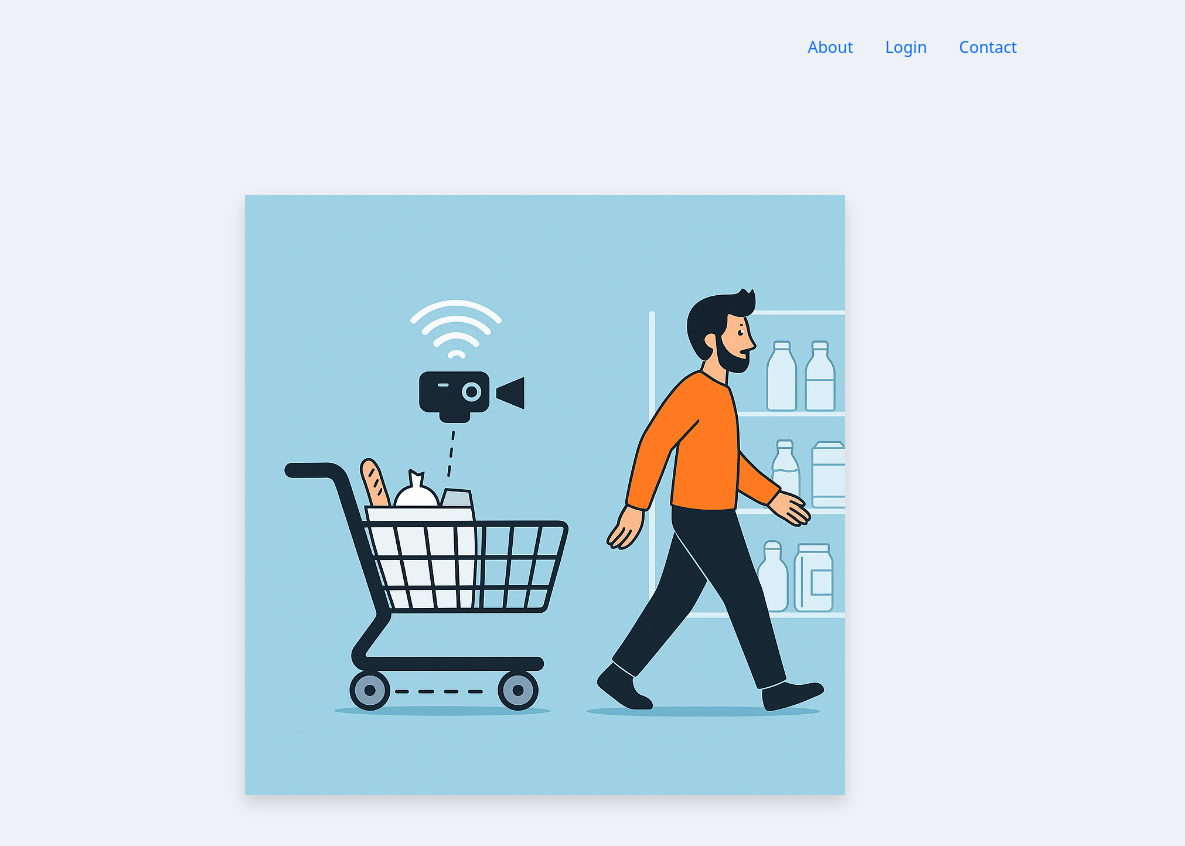
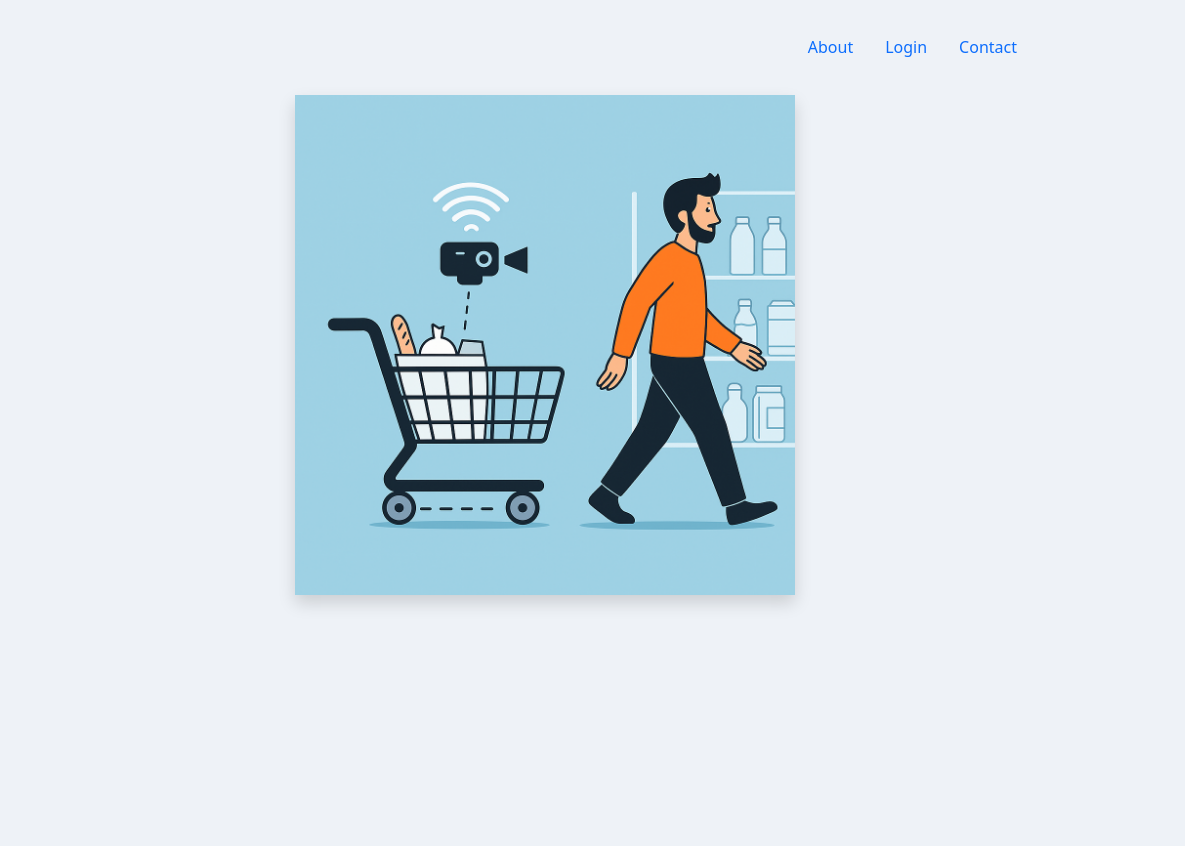
Before and after one commit to arielshatzman/proj_website, a plain HTML site: page home.html in a window 1280 px wide. Shown: the full height of the page, 95-1280 px from the left. Drawn offline with nearby package versions, Linux system fonts and the light colour scheme.

Commit message:
Update files with latest changes

```diff
--- a/home.html
+++ b/home.html
@@ -28,7 +28,7 @@
   <img src="shoping_cart_consept.png"
        alt="Shopping cart project illustration"
        class="img-fluid rounded-4 shadow"
-       style="max-width: 600px; width: 100%; height: auto;">
+       style="max-width: 500px; width: 100%; height: auto; margin-bottom: auto;">
 </main>
 
 
--- a/login.css
+++ b/login.css
@@ -16,6 +16,7 @@ body {
     border-radius: 15px;
     width: 360px;    /* or 400px */
     margin: 0 auto;  /* centers it horizontally */
+    margin-bottom: auto;
 }
 #login-logo-img {
     width: 75px;
```
